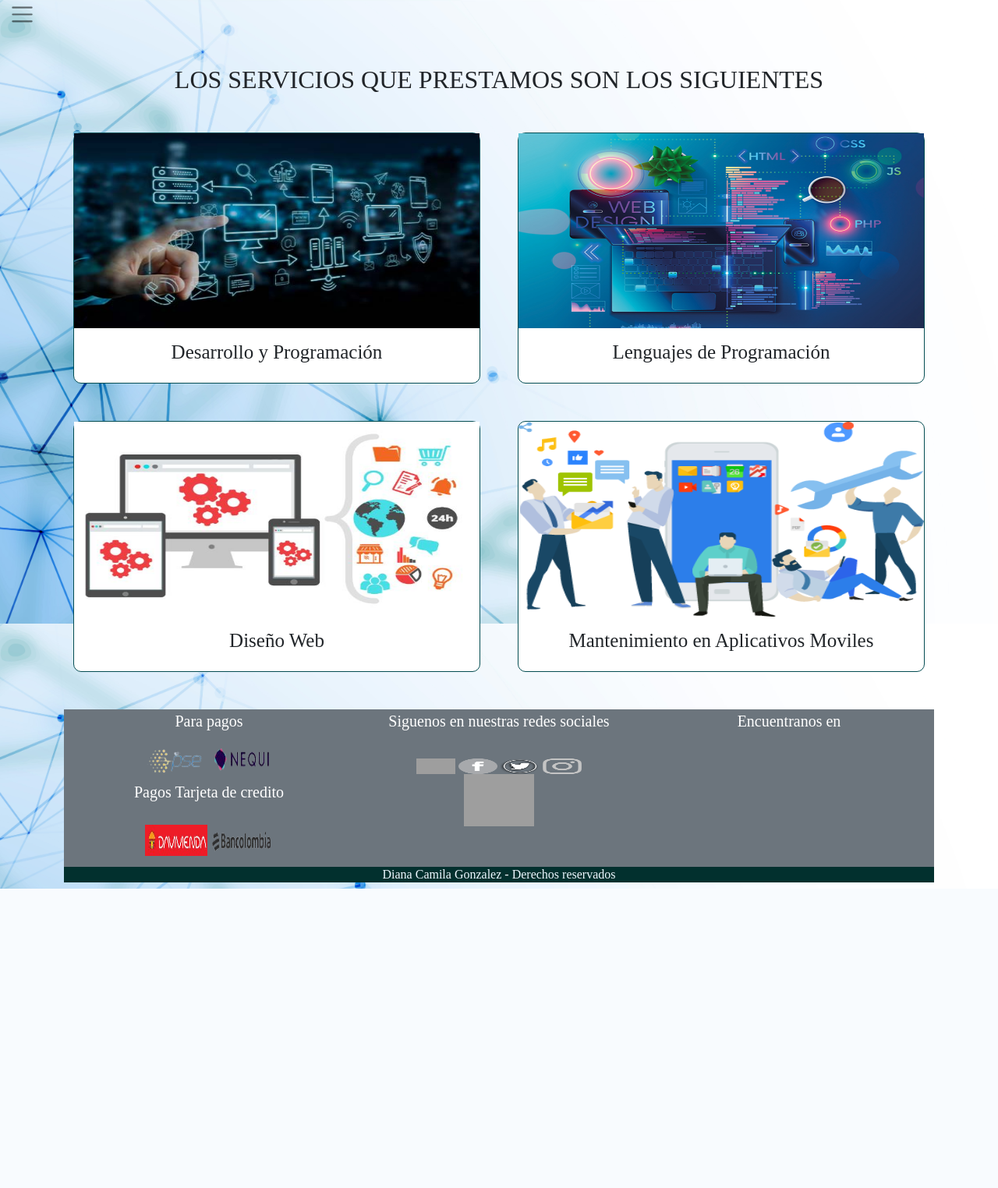
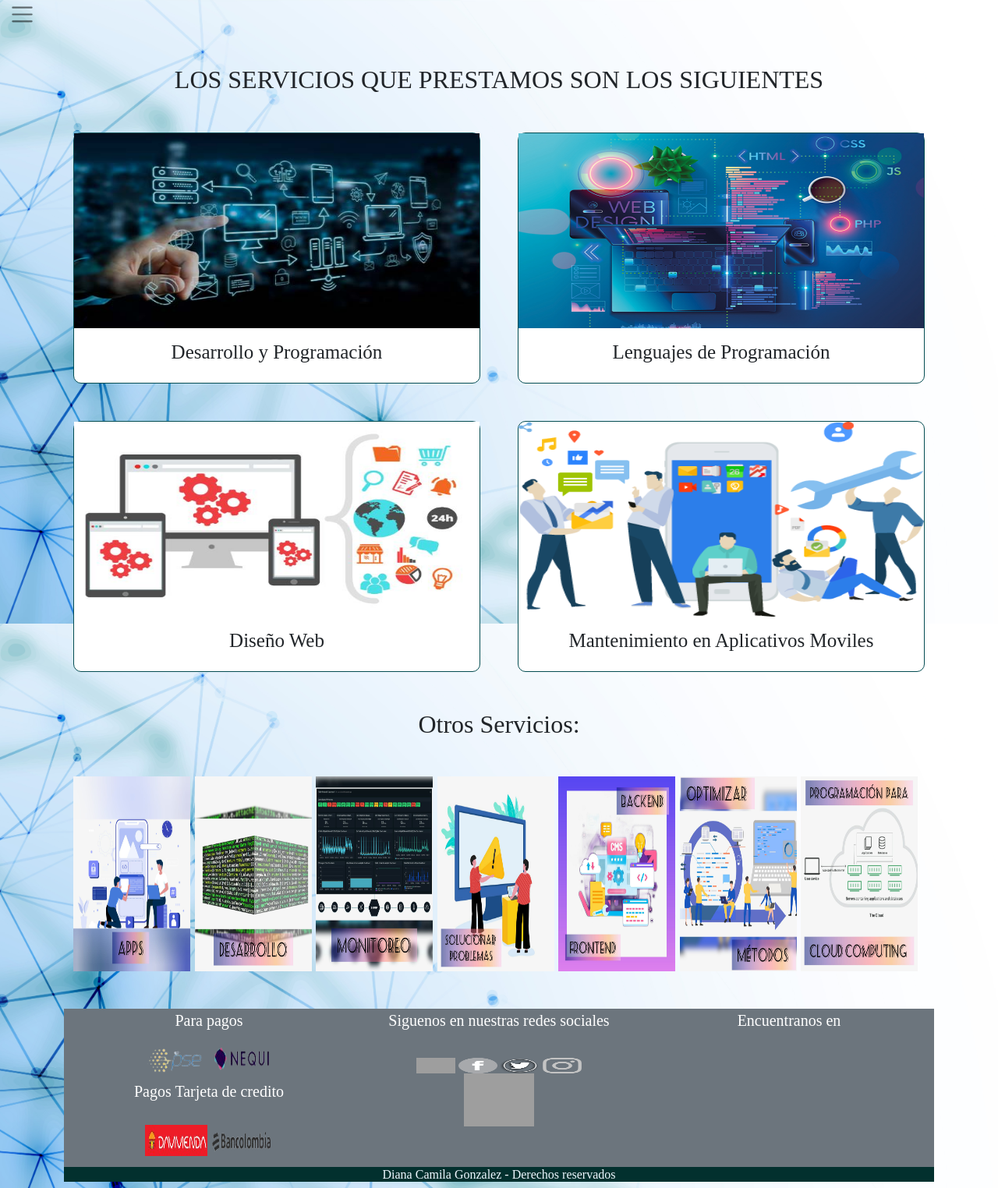
Before and after one commit to DCGW18/PaginaFinal, a PHP site: page /servicios.php in a window 1280 px wide. Shown: the whole page at 78% size. Before the commit the page ends 1140 px from the top, so only its background shows below. Run offline with PHP 8.4, Linux system fonts and the light colour scheme; grey boxes are pictures that could not be loaded.

Commit message:
Cambios110423

```diff
--- a/paginas/servicios.php
+++ b/paginas/servicios.php
@@ -57,6 +57,21 @@
         </div>
     </div>
 </div>
+
+<section>
+<h2 class="text-center my-5">
+        Otros Servicios:
+    </h2>
+        <div>
+            <img src="<?php echo $ruta_imagenes ?>/Apps.jpeg" width="150px" height="250px" alt="">
+            <img src="<?php echo $ruta_imagenes ?>/Desarrollo.jpeg" width="150px" height="250px" alt="">
+            <img src="<?php echo $ruta_imagenes ?>/Monitoreo.jpeg" width="150px" height="250px" alt="">
+            <img src="<?php echo $ruta_imagenes ?>/sol.problemas.jpeg" width="150px" height="250px" alt="">
+            <img src="<?php echo $ruta_imagenes ?>/Frontend - Backend.jpeg" width="150px" height="250px" alt="">
+            <img src="<?php echo $ruta_imagenes ?>/optimizar.jpeg" width="150px" height="250px" alt="">
+            <img src="<?php echo $ruta_imagenes ?>/up cloud.jpeg" width="150px" height="250px" alt="">
+        </div>
+</section>
 
 
 
```
Also changed, not shown: contenido/css/style.css (line endings or trailing spaces), contenido/imagenes/Apps.jpeg (added), contenido/imagenes/Desarrollo.jpeg (added), contenido/imagenes/Diseño web.jpeg (added), contenido/imagenes/Frontend - Backend.jpeg (added), contenido/imagenes/Lenguajes.jpeg (added), contenido/imagenes/Mantenimiento Apps.jpeg (added), contenido/imagenes/Monitoreo.jpeg (added), contenido/imagenes/Optimizar.jpeg (added), contenido/imagenes/Sol.problemas.jpeg (added), contenido/imagenes/Up Cloud.jpeg (added), 1 other file.
